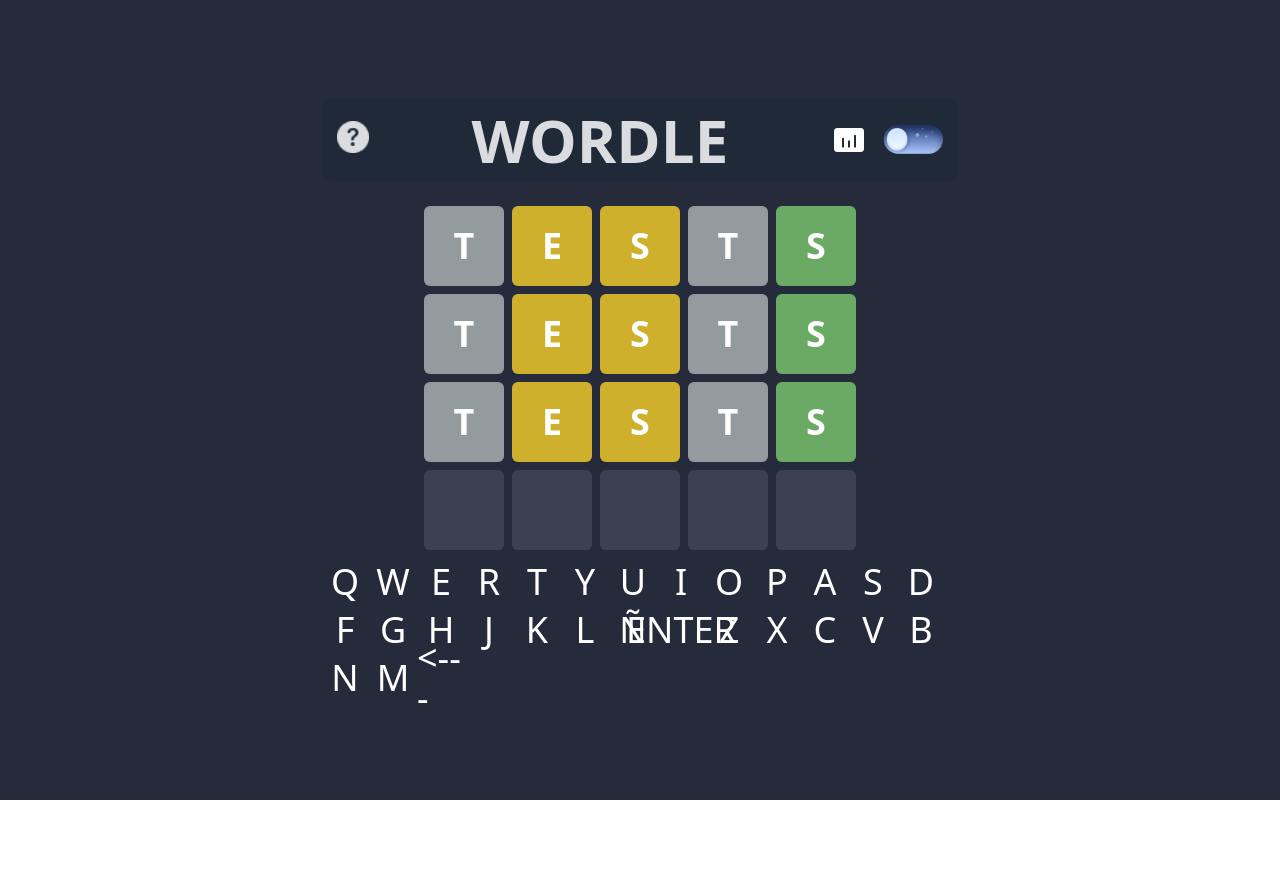
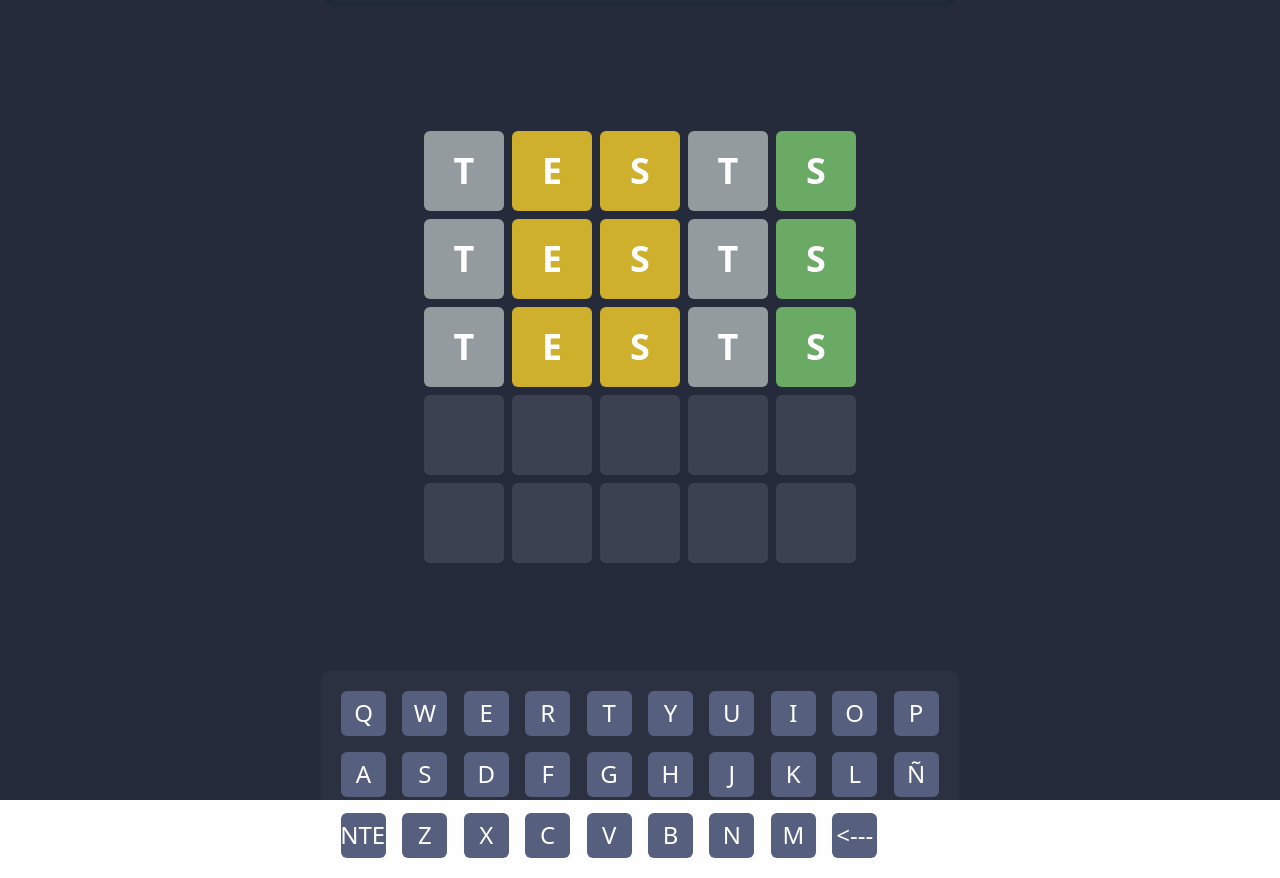
Before and after one commit to juliosantacruz/wordle-app, a React (Vite) app: page / in a window 1280 px wide. Before the commit the page ends 800 px from the top, so only its background shows below. Built offline with nearby package versions, Linux system fonts and the light colour scheme.

Commit message:
se implementaron estilos para darkmode

```diff
--- a/src/App.tsx
+++ b/src/App.tsx
@@ -5,17 +5,16 @@
 
 function App() {
   return (
-    <div className="flex h-screen w-screen flex-col items-center justify-center bg-[#262B3C]">
+    <div className="flex h-screen w-screen flex-col items-center justify-center bg-[#F9F9F9] dark:bg-[#262B3C]">
       <Header />
-      <div className="flex flex-col items-center">
-
-
-      <GuessRow guess="tests" word="loles" isGuessed={true} />
-      <GuessRow guess="tests" word="loles" isGuessed={true} />
-      <GuessRow guess="tests" word="loles" isGuessed={true} />
-      <GuessRow guess="" word="loles" isGuessed={false} />
-      <Keyboard />
+      <div className="flex flex-col items-center m-[100px]">
+        <GuessRow guess="tests" word="loles" isGuessed={true} />
+        <GuessRow guess="tests" word="loles" isGuessed={true} />
+        <GuessRow guess="tests" word="loles" isGuessed={true} />
+        <GuessRow guess="" word="loles" isGuessed={false} />
+        <GuessRow guess="" word="loles" isGuessed={false} />
       </div>
+        <Keyboard />
     </div>
   );
 }
--- a/src/components/Header.tsx
+++ b/src/components/Header.tsx
@@ -1,4 +1,4 @@
-import React from "react";
+import React, { useEffect, useState } from "react";
 import lightIcon from "@/assets/icon/light_Sky Switch - Light.png";
 import lightChart from "@/assets/icon/light_Chart_duotone_line.png";
 import lightQuestion from "@/assets/icon/light_question-circle-fill.png";
@@ -7,10 +7,19 @@
 import darkChart from "@/assets/icon/dark_Chart_fill.png";
 import darkQuestion from "@/assets/icon/dark_question-circle-fill.png";
 
-const darkMode = true;
 export default function Header() {
+  const [darkMode, setDarkMode]=useState(true)
+
+  useEffect(()=>{
+    if(darkMode){
+      document.querySelector('html')?.classList.add('dark')
+    }else{
+      document.querySelector('html')?.classList.remove('dark')
+
+    }
+  },[darkMode])
   return (
-    <nav className="flex items-center justify-between w-[638px] h-[84px] mb-6 rounded-[15px] bg-gray-800 p-4 ">
+    <nav className="flex items-center justify-between w-[638px] h-[84px] mb-6 rounded-[15px] bg-[#F3F3F3] dark:bg-gray-800 p-4 ">
       <div>
         <button>
           {" "}
@@ -22,7 +31,7 @@
         </button>
       </div>
 
-      <div className="text-6xl font-bold uppercase font text-[#DADCE0]">wordle</div>
+      <div className="text-6xl font-bold uppercase font text-[#202537] dark:text-[#DADCE0]">wordle</div>
 
       <div>
         <div className="flex items-center gap-4">
@@ -34,7 +43,7 @@
               alt="Chart Icon"
             />
           </button>
-          <button>
+          <button onClick={()=>setDarkMode(!darkMode)}>
             {" "}
             <img
               src={darkMode ? darkIcon : lightIcon}
--- a/src/components/Keyboard.tsx
+++ b/src/components/Keyboard.tsx
@@ -5,10 +5,10 @@
 
 export default function Keyboard() {
   return (
-    <div className='flex flex-wrap w-[638px]'>
+    <div className='grid grid-cols-10 gap-4 w-[638px] bg-[#dadce04d] dark:bg-[#dadce008] p-5 rounded-lg'>
     {keys&&
       keys.map((key)=>{
-        return(<div className='size-12 rounded-md bg-[#939B9F33]font-bold uppercase text-white flex justify-center items-center text-4xl' key={key} > {key}</div>)
+        return(<button className='flex justify-center items-center gap-1 w-[45px] h-[45px] rounded-md uppercase bg-[#D3D6DA] text-[#56575E] dark:bg-[#565F7E] dark:text-white text-2xl' key={key} > {key}</button>)
       })}
     </div>
   )
--- a/tailwind.config.js
+++ b/tailwind.config.js
@@ -1,6 +1,7 @@
 /** @type {import('tailwindcss').Config} */
 export default {
   content: ["./index.html", "./src/**/*.{js,ts,jsx,tsx}"],
+  darkMode:'class',
   theme: {
     extend: {},
   },
```
